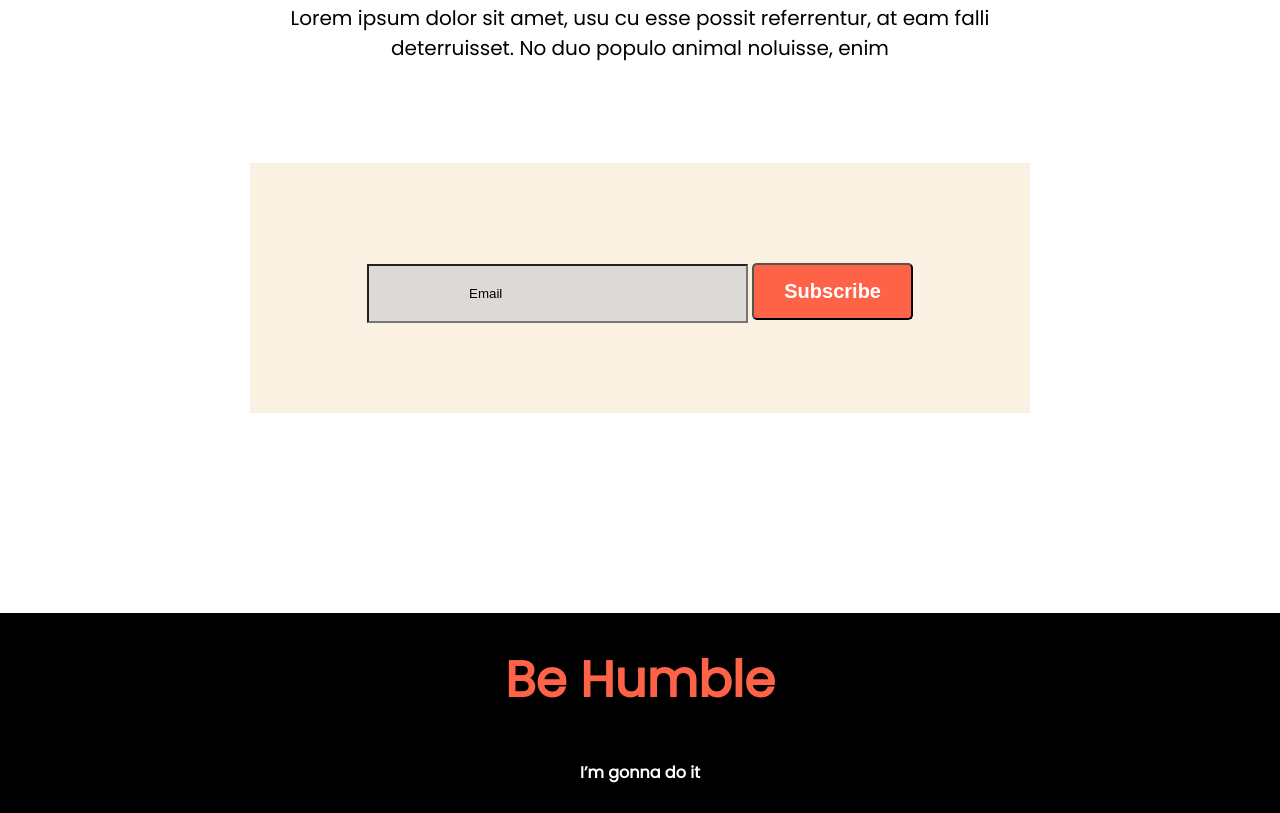
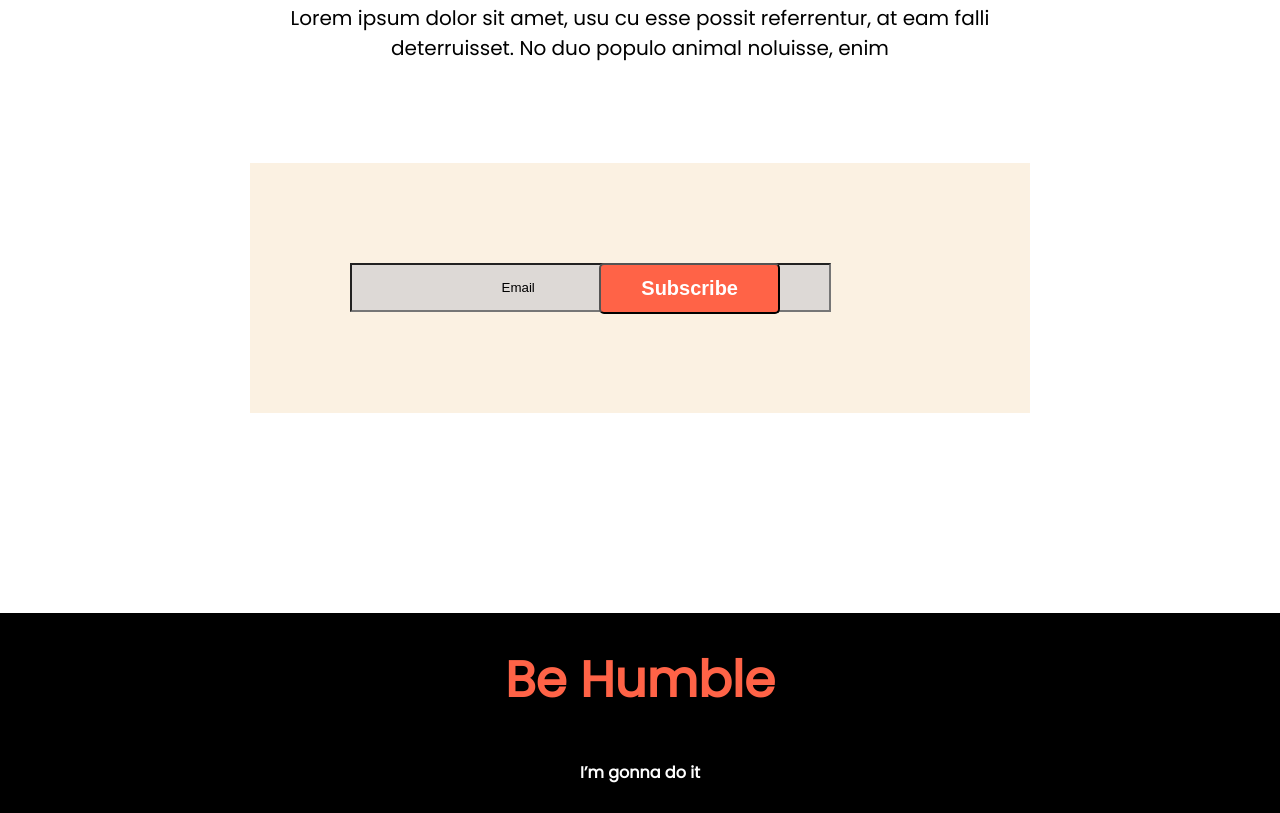
Before and after one commit to FarinaFarazi/donate-today, a plain HTML site: page index.html in a window 1280 px wide. Shown: the part 3814-4627 px from the top of the page. Drawn offline with Linux system fonts and the light colour scheme.

Commit message:
donate today final

```diff
--- a/index.html
+++ b/index.html
@@ -110,7 +110,7 @@ deterruisset. No duo populo animal noluisse, enim</p></div>
     <div class="form">
       <form action="">
           <input type="email" value="Email"  name="" id="">
-          <button class="link-button" type="button">Subscribe</button>
+          <button id="input-button" class="link-button" type="button">Subscribe</button>
 
         </form>
 
--- a/style.css
+++ b/style.css
@@ -174,9 +174,22 @@ ul{
     margin-right: 0%;
 }
 input{
-    padding:20px 100px ;
+
+    position: relative;
+    padding:15px 150px ;
     background-color: rgba(213, 211, 211, 0.786);
+
+
+
 }
+button{
+    position: absolute;
+    right: 500px;
+
+
+
+}
+
 .form{
     text-align: center;
     background-color: rgba(250, 235, 215, 0.71);
@@ -185,6 +198,9 @@ input{
    padding-top: 100px;
    margin-left: 250px;
    margin-right: 250px;
+   padding-right: 100px;
+
+
 }
 footer{
     text-align: center;
@@ -200,3 +216,6 @@ footer h2{
 footer h4{
     color: white;
 }
+#input-button{
+    padding:12px 40px;
+}
```
